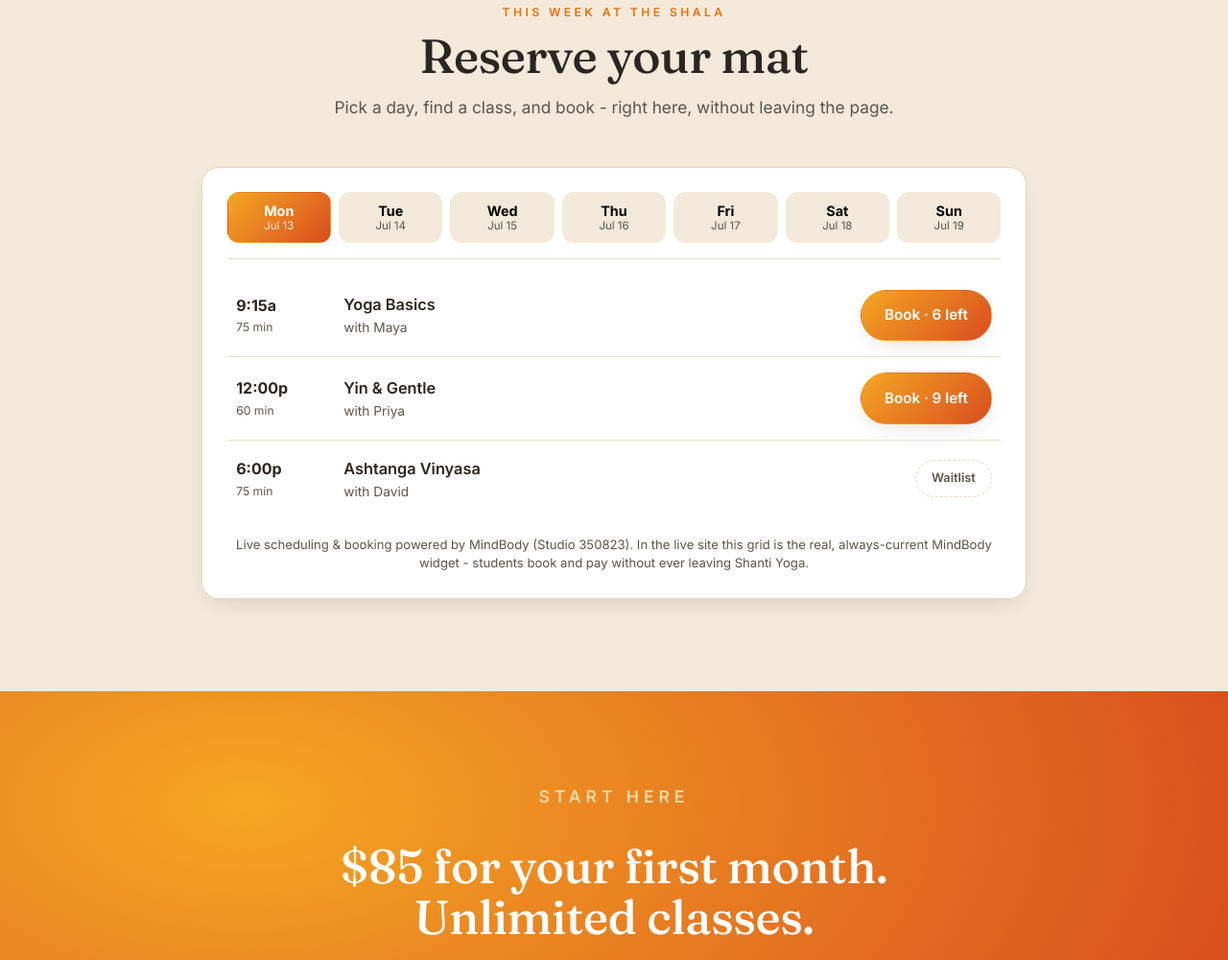
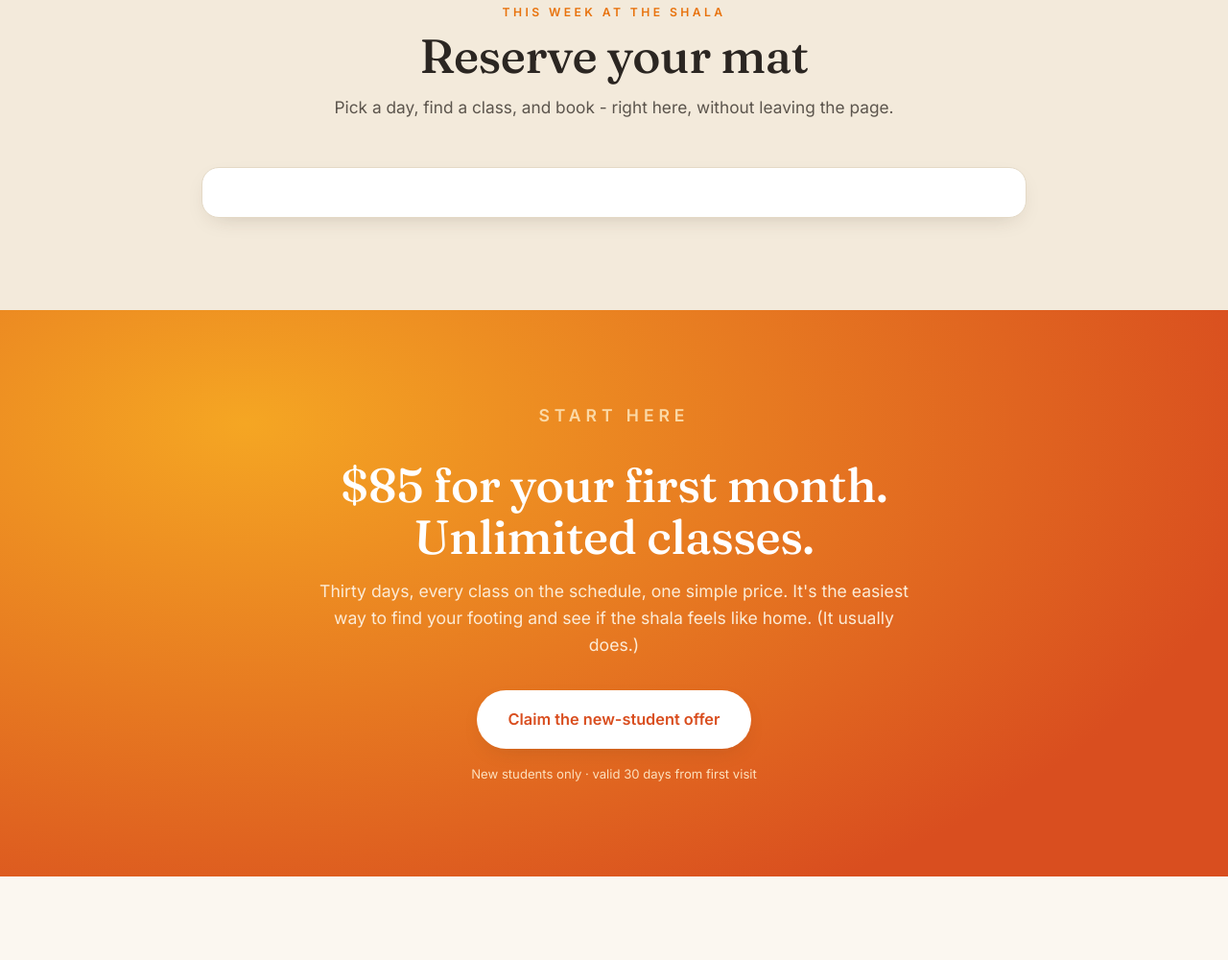
Before and after one commit to nebuluxury/shanti-yoga-shala, a plain HTML site: page index.html in a window 1280 px wide. Shown: the part 2456-3456 px from the top of the page at 96% size. Drawn offline with Linux system fonts and the light colour scheme; a script that the page names is missing.

Commit message:
Embed live MindBody schedule widget (Studio 350823, brand colors) in Reserve-your-mat; guard demo schedule JS

```diff
--- a/assets/app.js
+++ b/assets/app.js
@@ -86,6 +86,7 @@
 
   var daysEl = document.getElementById('schedDays');
   var listEl = document.getElementById('schedList');
+  if(!daysEl || !listEl) return; // live MindBody widget is embedded instead of the demo grid
   if(!daysEl || !listEl) return;
 
   function renderList(i){
--- a/index.html
+++ b/index.html
@@ -118,9 +118,10 @@
   </div>
 
   <div class="sched">
-    <div class="sched-days" id="schedDays" role="tablist"></div>
-    <div class="sched-list" id="schedList"></div>
-    <p class="sched-note" data-edit-id="home-c26">Live scheduling &amp; booking powered by MindBody (Studio 350823). In the live site this grid is the real, always-current MindBody widget - students book and pay without ever leaving Shanti Yoga.</p>
+    <!-- Mindbody Schedules widget begin -->
+    <div class="mindbody-widget" data-widget-type="Schedules" data-widget-id="c5578545227"></div>
+    <script async src="https://brandedweb.mindbodyonline.com/embed/widget.js"></script>
+    <!-- Mindbody Schedules widget end -->
   </div>
 </section>
 
```
